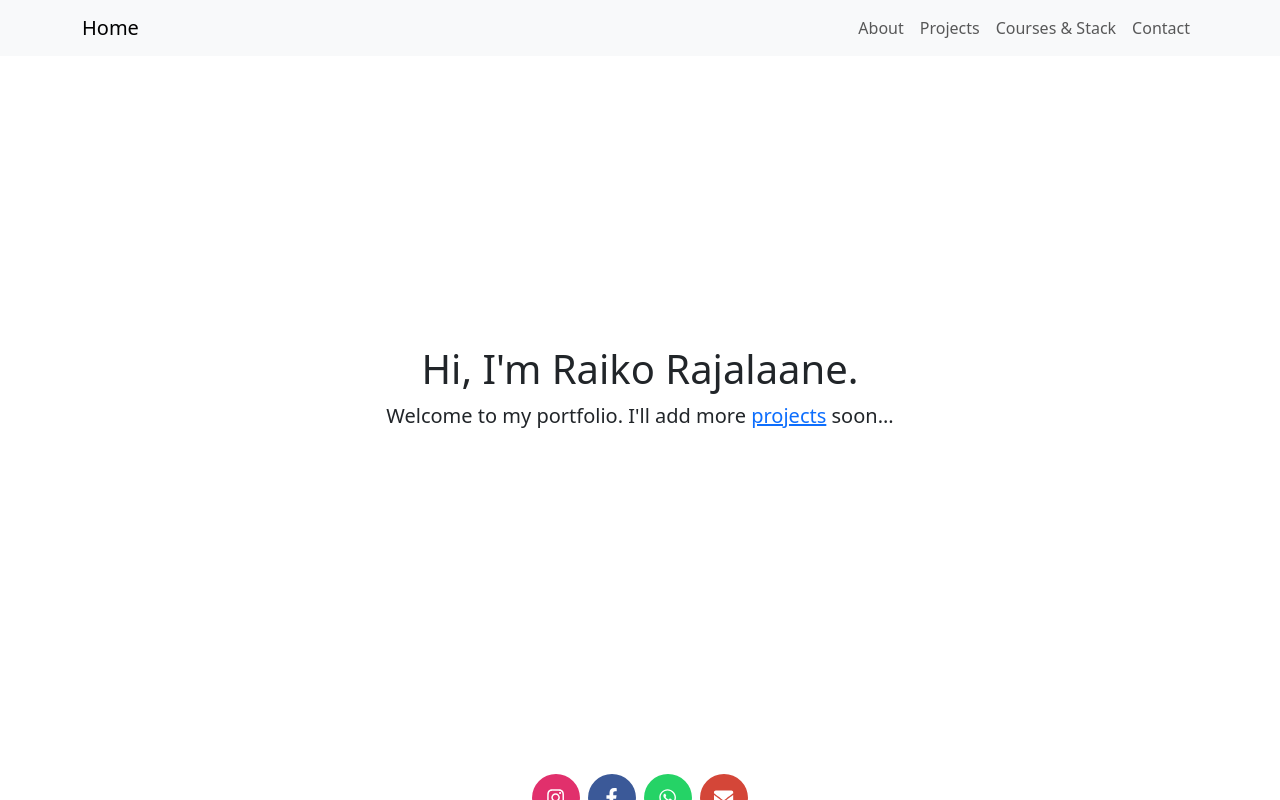
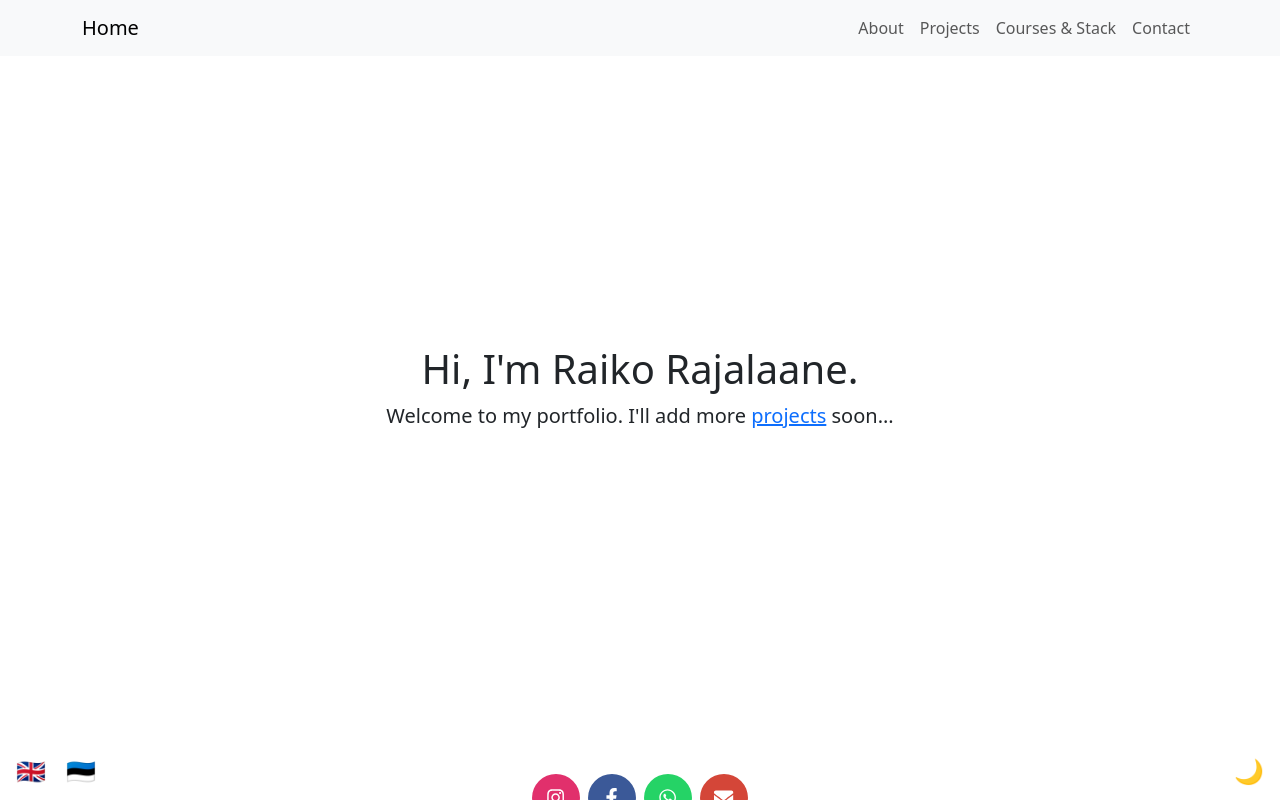
Before and after one commit to Raiko-Rajalaane/loputoo, a React (Vite) app in the folder portfoolio/: page / in a window 1280 px wide. Built offline with nearby package versions, Linux system fonts and the light colour scheme.

Commit message:
lang ja darkmode

```diff
--- a/portfoolio/src/components/NavigationBar.jsx
+++ b/portfoolio/src/components/NavigationBar.jsx
@@ -1,20 +1,80 @@
-import Container from 'react-bootstrap/Container';
-import Nav from 'react-bootstrap/Nav';
-import Navbar from 'react-bootstrap/Navbar';
-import { Link } from 'react-router-dom';
+import Container from "react-bootstrap/Container";
+import Nav from "react-bootstrap/Nav";
+import Navbar from "react-bootstrap/Navbar";
+import { Link } from "react-router-dom";
+import i18n from "../i18n";
 
 function NavigationBar() {
   return (
     <Navbar collapseOnSelect expand="lg" className="bg-body-tertiary">
       <Container>
-        <Navbar.Brand as={Link} to="/">Home</Navbar.Brand>
+        <Navbar.Brand as={Link} to="/">
+          Home
+        </Navbar.Brand>
         <Navbar.Toggle aria-controls="responsive-navbar-nav" />
         <Navbar.Collapse id="responsive-navbar-nav">
           <Nav className="ms-auto">
-            <Nav.Link as={Link} to="/about">About</Nav.Link>
-            <Nav.Link as={Link} to="/projects">Projects</Nav.Link>
-            <Nav.Link as={Link} to="/courses">Courses & Stack</Nav.Link>
-            <Nav.Link as={Link} to="/contact">Contact</Nav.Link>
+            <Nav.Link as={Link} to="/about">
+              About
+            </Nav.Link>
+            <Nav.Link as={Link} to="/projects">
+              Projects
+            </Nav.Link>
+            <Nav.Link as={Link} to="/courses">
+              Courses & Stack
+            </Nav.Link>
+            <Nav.Link as={Link} to="/contact">
+              Contact
+            </Nav.Link>
+            <div
+              style={{
+                position: "fixed",
+                bottom: 10,
+                left: 10,
+                display: "flex",
+                gap: 8,
+                zIndex: 999,
+              }}
+            >
+              <button
+                onClick={() => i18n.changeLanguage("en")}
+                style={{
+                  fontSize: 24,
+                  border: 0,
+                  background: "none",
+                  cursor: "pointer",
+                }}
+              >
+                🇬🇧
+              </button>
+              <button
+                onClick={() => i18n.changeLanguage("et")}
+                style={{
+                  fontSize: 24,
+                  border: 0,
+                  background: "none",
+                  cursor: "pointer",
+                }}
+              >
+                🇪🇪
+              </button>
+            </div>
+
+            <button
+              onClick={() => document.body.classList.toggle("dark")}
+              style={{
+                position: "fixed",
+                bottom: 10,
+                right: 10,
+                fontSize: 24,
+                border: "none",
+                background: "none",
+                cursor: "pointer",
+              }}
+              aria-label="Toggle dark mode"
+            >
+              🌙
+            </button>
           </Nav>
         </Navbar.Collapse>
       </Container>
--- /dev/null
+++ b/portfoolio/src/index.css
@@ -0,0 +1,4 @@
+body.dark {
+    background: #222;
+    color: #eee;
+  }
--- a/portfoolio/src/main.jsx
+++ b/portfoolio/src/main.jsx
@@ -4,6 +4,8 @@ import "bootstrap/dist/css/bootstrap.min.css";
 import './i18n';
 import App from "./App.jsx";
 import { BrowserRouter } from "react-router-dom";
+import './index.css'
+
 
 createRoot(document.getElementById("root")).render(
   <StrictMode>
```
